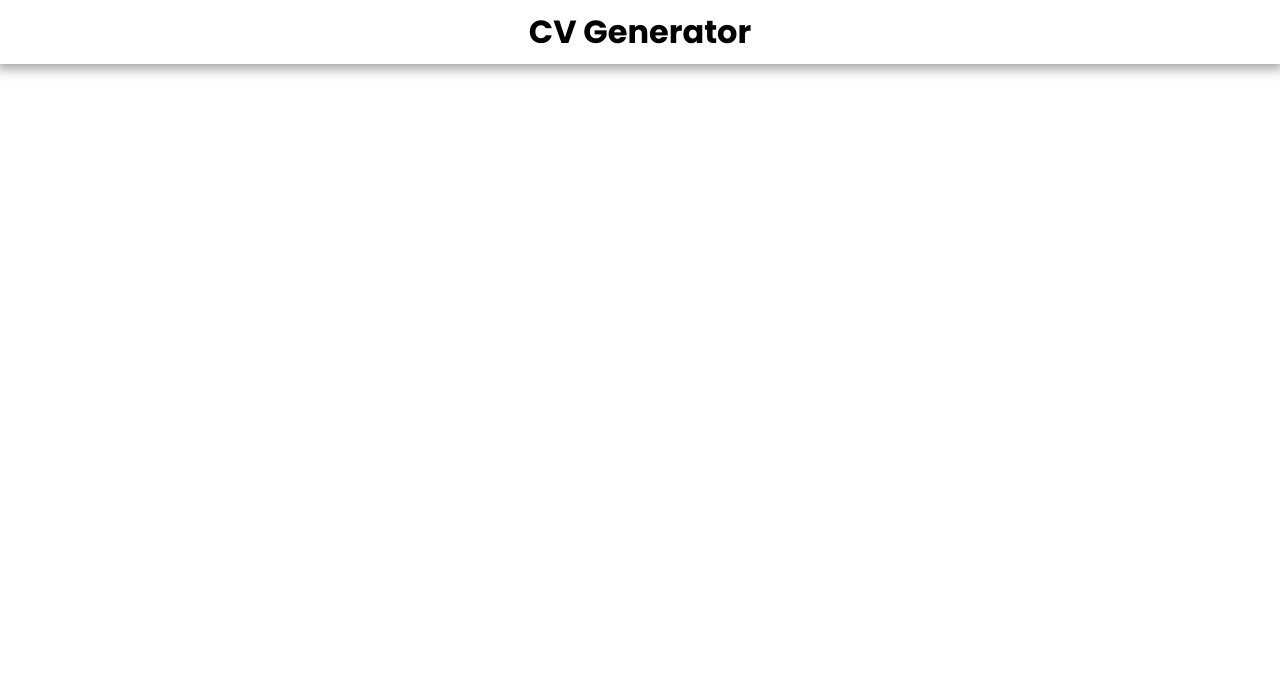
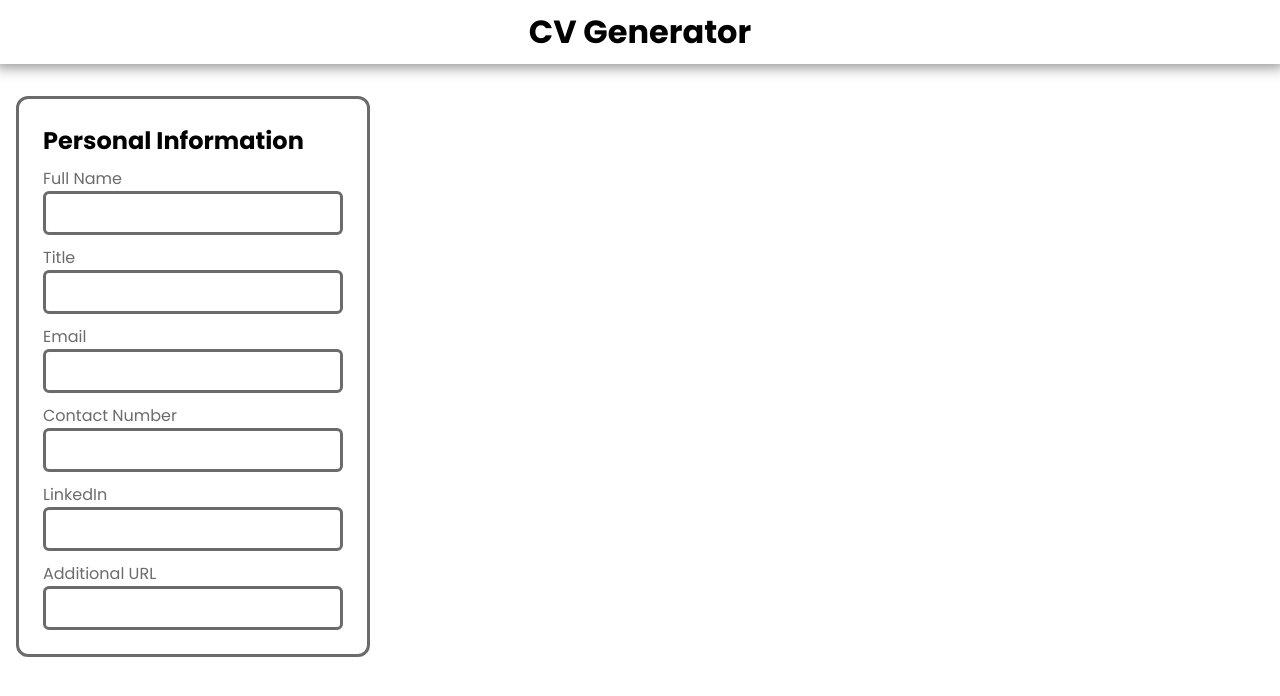
Before and after one commit to huekoh/odin-cv-application, a React (Vite) app: page / in a window 1280 px wide. Shown: the top 696 px of the page. Built offline with nearby package versions, Linux system fonts and the light colour scheme.

Commit message:
creat personal info form component

```diff
--- a/src/App.jsx
+++ b/src/App.jsx
@@ -1,11 +1,17 @@
 import { useState } from "react";
+import './styles/App.css'
 import Header from "./components/Header"
-import './styles/App.css'
+import PersonalInfo from "./components/form-section/PersonalInfo";
 
 function App() {
   return (
     <>
-      <Header />
+      <div id="header-container">
+          <Header />
+      </div>
+      <div id="side-bar-container">
+        <PersonalInfo />
+      </div>
     </>
   )
 }
--- /dev/null
+++ b/src/components/form-section/PersonalInfo.jsx
@@ -0,0 +1,43 @@
+import "../../styles/form-section.css"
+
+function PersonalInfo() {
+
+    return (
+        <div className="form-section" id="personal-info-form">
+            <h2>Personal Information</h2>
+            <form>
+                <div className="input-field">
+                    <label>Full Name</label>
+                    <input type="text" />
+                </div>
+
+                <div className="input-field">
+                    <label>Title</label>
+                    <input type="text" />
+                </div>
+
+                <div className="input-field">
+                    <label>Email</label>
+                    <input type="email" />
+                </div>
+
+                <div className="input-field">
+                    <label>Contact Number</label>
+                    <input type="tel"/>
+                </div>
+
+                <div className="input-field">
+                    <label>LinkedIn</label>
+                    <input type="url" />
+                </div>
+
+                <div className="input-field">
+                    <label>Additional URL</label>
+                    <input type="url" />
+                </div>
+            </form>
+        </div>
+    )
+}
+
+export default PersonalInfo
--- a/src/main.jsx
+++ b/src/main.jsx
@@ -1,6 +1,6 @@
 import { StrictMode } from 'react'
 import { createRoot } from 'react-dom/client'
-import "./styles/index.css"
+import "./styles/main.css"
 import App from "./App"
 
 createRoot(document.getElementById('root')).render(
--- a/src/styles/App.css
+++ b/src/styles/App.css
@@ -0,0 +1,3 @@
+#side-bar-container {
+  padding: 2rem 1rem;
+}
--- /dev/null
+++ b/src/styles/form-section.css
@@ -0,0 +1,36 @@
+.form-section {
+  padding: 1.5rem;
+  width: 300px;
+
+  display: flex;
+  flex-direction: column;
+  gap: 0.5rem;
+
+  border-style: solid;
+  border-color: rgb(107, 107, 107);
+  border-radius: 12px;
+}
+
+form {
+  display: flex;
+  flex-direction: column;
+  gap: 10px;
+}
+
+.input-field {
+  display: flex;
+  flex-direction: column;
+}
+
+.input-field > input {
+  height: 30px;
+  padding: 4px 8px;
+
+  border-radius: 6px;
+  border-style: solid;
+  border-color: rgb(107, 107, 107);
+}
+
+.input-field > label {
+  color: rgb(107, 107, 107);
+}
--- /dev/null
+++ b/src/styles/main.css
@@ -0,0 +1,16 @@
+@import url("https://fonts.googleapis.com/css2?family=Poppins:wght@400;700&display=swap");
+
+* {
+  margin: 0;
+  padding: 0;
+  font-family:
+    "Poppins", Inter, system-ui, "Segoe UI", Roboto, Helvetica, Arial,
+    sans-serif;
+}
+
+input,
+button,
+select,
+textarea {
+  all: unset;
+}
```
